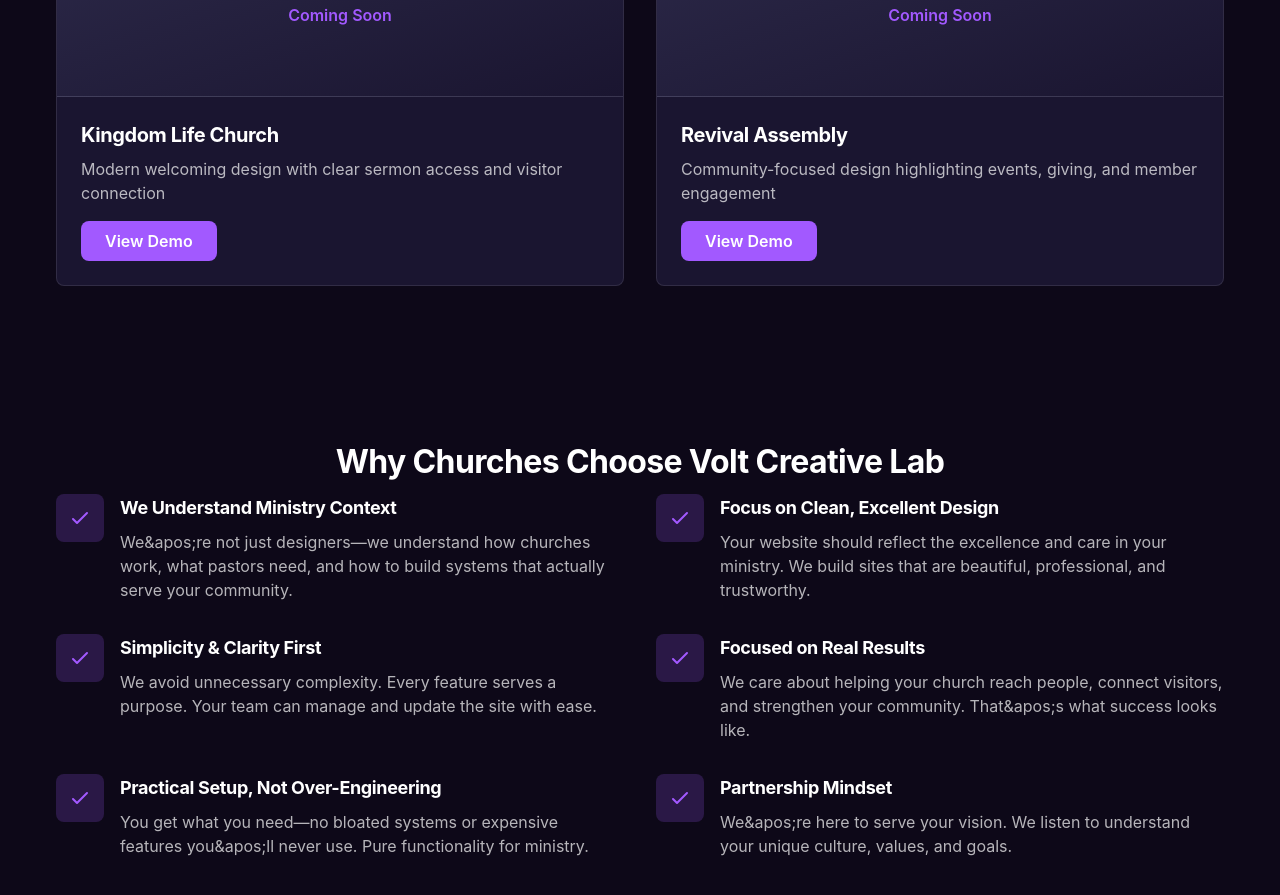
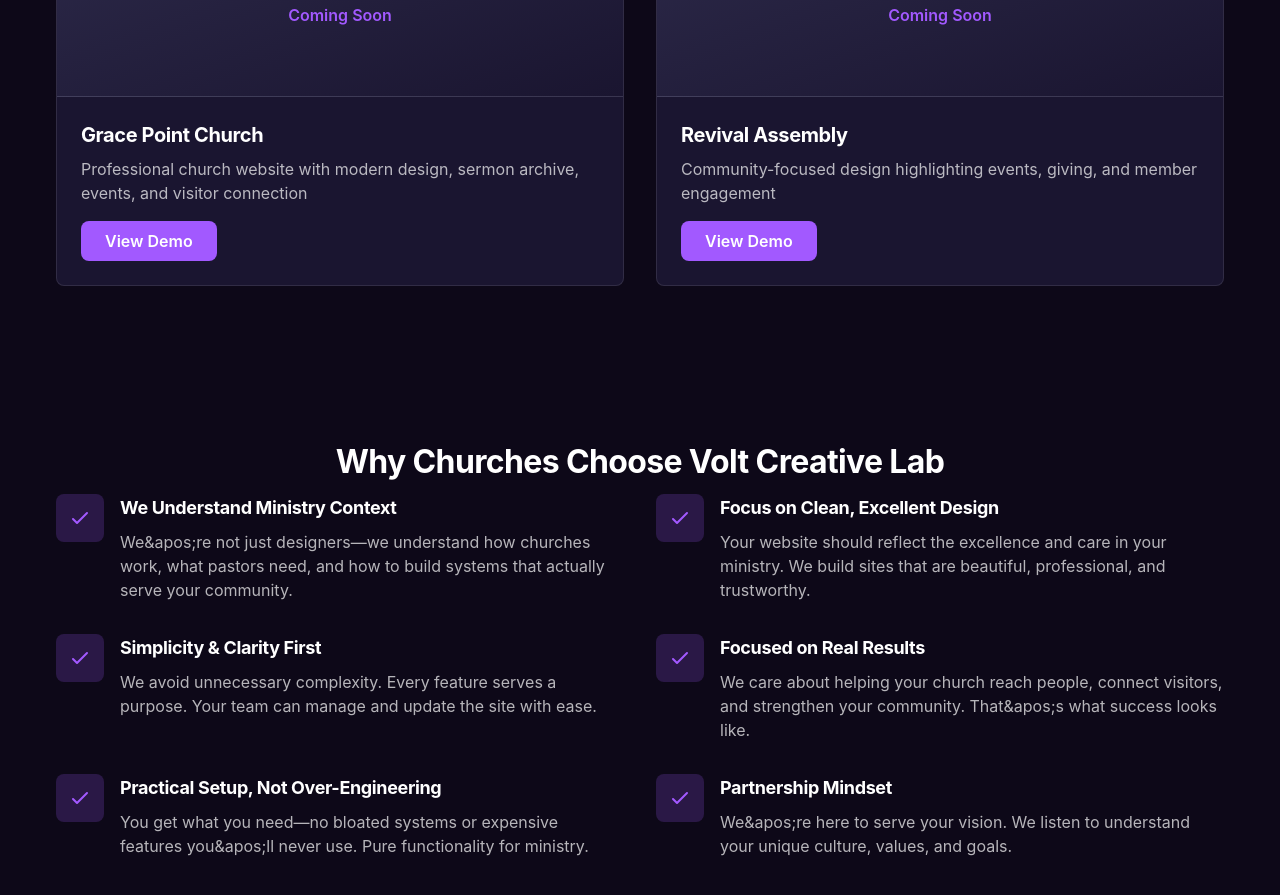
Before and after one commit to jerr001/voltcreativelab, a Next.js app in the folder volt-creative-lab/: page /church in a window 1280 px wide. Shown: the part 2420-3315 px from the top of the page. Built offline with nearby package versions, Linux system fonts and the light colour scheme.

Commit message:
Add Grace Point Church as demo website in church page

```diff
--- a/volt-creative-lab/src/app/church/page.tsx
+++ b/volt-creative-lab/src/app/church/page.tsx
@@ -202,9 +202,9 @@ export default function ChurchPage() {
         <div className="grid grid-cols-1 md:grid-cols-2 gap-8">
           {[
             {
-              name: "Kingdom Life Church",
-              desc: "Modern welcoming design with clear sermon access and visitor connection",
-              demo: "https://demo-kingdom-life.example.com",
+              name: "Grace Point Church",
+              desc: "Professional church website with modern design, sermon archive, events, and visitor connection",
+              demo: "https://grace-point-church.vercel.app",
             },
             {
               name: "Revival Assembly",
```
